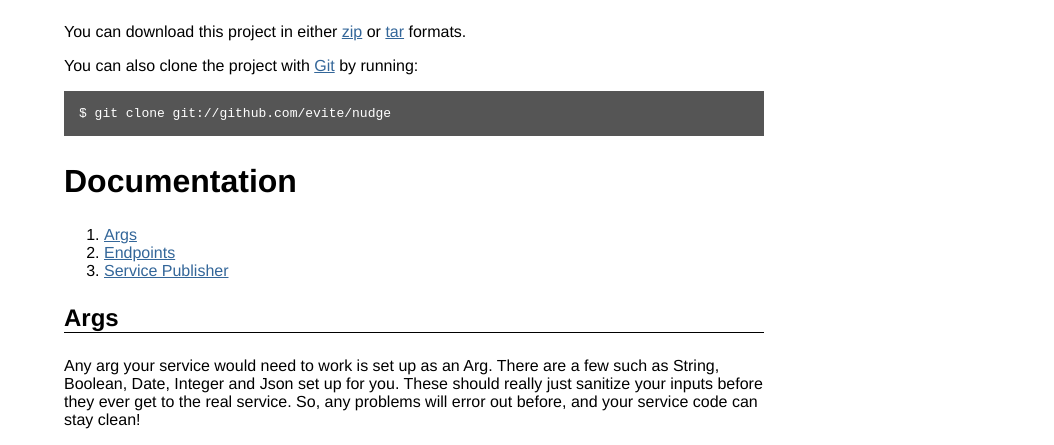
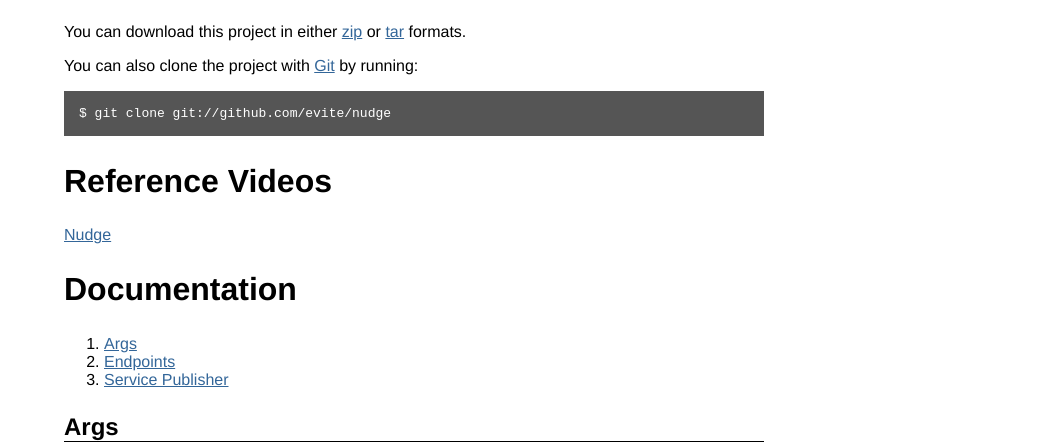
Before and after one commit to evite/nudge, a plain HTML site: page index.html in a window 1280 px wide. Shown: the part 341-786 px from the top of the page, without its empty margins (226-1280 px from the left). Drawn offline with Linux system fonts and the light colour scheme.

Commit message:
added "reference" video

```diff
--- a/index.html
+++ b/index.html
@@ -63,6 +63,9 @@
       by running:
       <pre>$ git clone git://github.com/evite/nudge</pre>
     </p>
+
+    <h2>Reference Videos</h2>
+    <a href="http://www.youtube.com/watch?v=jT3_UCm1A5I" target=”_blank”>Nudge</a>
 
     <h2>Documentation</h2>
     <ol>
```
